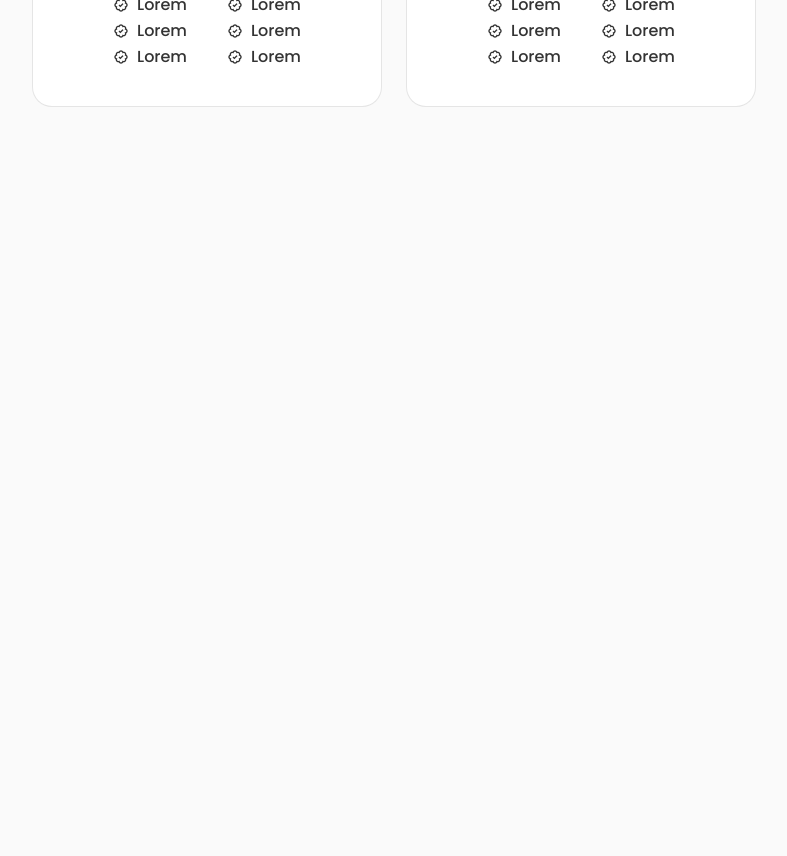
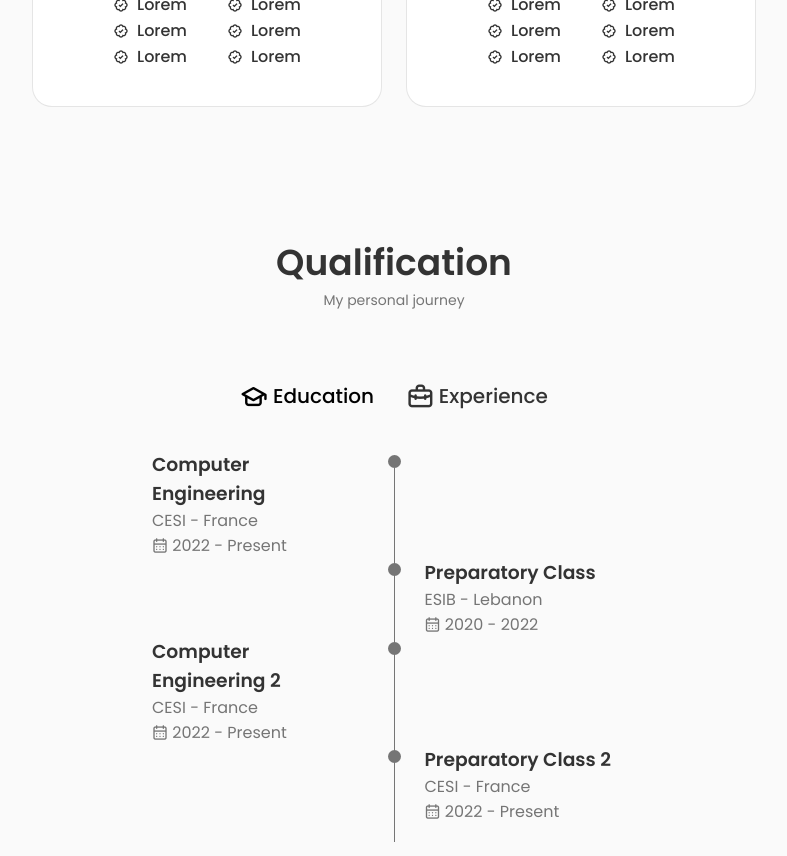
Before and after one commit to JlIlIllIlIIlIll/MyPortfolio, a React (Create React App) app: page / in a window 1280 px wide. Shown: the part 1740-2596 px from the top of the page, without its empty margins (246-1033 px from the left). Before the commit the page ends 1879 px from the top, so only its background shows below. Built offline with nearby package versions, Linux system fonts and the light colour scheme.

Commit message:
Qualification

```diff
--- a/src/App.jsx
+++ b/src/App.jsx
@@ -3,6 +3,7 @@
 import Home from './components/home/Home'
 import About from './components/about/About'
 import Skills from './components/skills/Skills'
+import Qualification from './components/qualification/Qualification'
 
 const App = () => {
   return (
@@ -12,6 +13,7 @@
         <Home />
         <About />
         <Skills />
+        <Qualification />
       </main>
     </>
   )
--- a/src/components/nav/Nav.jsx
+++ b/src/components/nav/Nav.jsx
@@ -28,8 +28,8 @@
               </li>
 
               <li className="nav__item">
-                <a href="#services" className="nav__link">
-                  <i className="uil uil-briefcase-alt nav__icon"></i> Services
+                <a href="#qualification" className="nav__link">
+                  <i className="uil uil-briefcase-alt nav__icon"></i> Qualification
                 </a>
               </li>
 
--- /dev/null
+++ b/src/components/qualification/Qualification.jsx
@@ -0,0 +1,141 @@
+import React, {useState} from 'react'
+import './qualification.css'
+
+const Qualification = () => {
+  return (
+    <section className="qualification section" id="qualification">
+        <h2 className="section__title">Qualification</h2>
+        <span className="section__subtitle">My personal journey</span>
+
+        <div className="qualification__container container">
+            <div className="qualification__tabs">
+                <div className="qualification__button button--flex qualification__active">
+                    <i className="uil uil-graduation-cap qualification__icon"></i>
+                    Education
+                </div>
+
+                <div className="qualification__button button--flex">
+                    <i className="uil uil-briefcase-alt qualification__icon"></i>
+                    Experience
+                </div>
+            </div>
+
+            <div className="qualification__sections">
+                <div className="qualification__content qualification__content-active">
+                    <div className="qualification__data">
+                        <div>
+                            <h3 className="qualification__title">Computer Engineering</h3>
+                            <span className="qualification__subtitle">CESI - France</span>
+                            <div className="qualification__calendar"><i className="uil uil-calendar-alt"></i> 2022 - Present</div>
+                        </div>
+                        <div>
+                            <span className="qualification__rounder"></span>
+                            <span className="qualification__line"></span>
+                        </div>
+                    </div>
+
+                    <div className="qualification__data">
+                        <div></div>
+
+                        <div>
+                            <span className="qualification__rounder"></span>
+                            <span className="qualification__line"></span>
+                        </div>
+
+                        <div>
+                            <h3 className="qualification__title">Preparatory Class</h3>
+                            <span className="qualification__subtitle">ESIB - Lebanon</span>
+                            <div className="qualification__calendar"><i className="uil uil-calendar-alt"></i> 2020 - 2022</div>
+                        </div>
+                    </div>
+
+                    <div className="qualification__data">
+                        <div>
+                            <h3 className="qualification__title">Computer Engineering 2</h3>
+                            <span className="qualification__subtitle">CESI - France</span>
+                            <div className="qualification__calendar"><i className="uil uil-calendar-alt"></i> 2022 - Present</div>
+                        </div>
+                        <div>
+                            <span className="qualification__rounder"></span>
+                            <span className="qualification__line"></span>
+                        </div>
+                    </div>
+
+                    <div className="qualification__data">
+                        <div></div>
+
+                        <div>
+                            <span className="qualification__rounder"></span>
+                            <span className="qualification__line"></span>
+                        </div>
+
+                        <div>
+                            <h3 className="qualification__title">Preparatory Class 2</h3>
+                            <span className="qualification__subtitle">CESI - France</span>
+                            <div className="qualification__calendar"><i className="uil uil-calendar-alt"></i> 2022 - Present</div>
+                        </div>
+                    </div>
+                </div>
+
+                <div className="qualification__content">
+                    <div className="qualification__data">
+                        <div>
+                            <h3 className="qualification__title">Computer Engineering</h3>
+                            <span className="qualification__subtitle">CESI - France</span>
+                            <div className="qualification__calendar"><i className="uil uil-calendar-alt"></i> 2022 - Present</div>
+                        </div>
+                        <div>
+                            <span className="qualification__rounder"></span>
+                            <span className="qualification__line"></span>
+                        </div>
+                    </div>
+
+                    <div className="qualification__data">
+                        <div></div>
+
+                        <div>
+                            <span className="qualification__rounder"></span>
+                            <span className="qualification__line"></span>
+                        </div>
+
+                        <div>
+                            <h3 className="qualification__title">Preparatory Class</h3>
+                            <span className="qualification__subtitle">ESIB - Lebanon</span>
+                            <div className="qualification__calendar"><i className="uil uil-calendar-alt"></i> 2020 - 2022</div>
+                        </div>
+                    </div>
+
+                    <div className="qualification__data">
+                        <div>
+                            <h3 className="qualification__title">Computer Engineering 2</h3>
+                            <span className="qualification__subtitle">CESI - France</span>
+                            <div className="qualification__calendar"><i className="uil uil-calendar-alt"></i> 2022 - Present</div>
+                        </div>
+                        <div>
+                            <span className="qualification__rounder"></span>
+                            <span className="qualification__line"></span>
+                        </div>
+                    </div>
+
+                    <div className="qualification__data">
+                        <div></div>
+
+                        <div>
+                            <span className="qualification__rounder"></span>
+                            <span className="qualification__line"></span>
+                        </div>
+
+                        <div>
+                            <h3 className="qualification__title">Preparatory Class 2</h3>
+                            <span className="qualification__subtitle">CESI - France</span>
+                            <div className="qualification__calendar"><i className="uil uil-calendar-alt"></i> 2022 - Present</div>
+                        </div>
+                    </div>
+                </div>
+            </div>
+        </div>
+    </section>
+  )
+}
+
+export default Qualification
--- /dev/null
+++ b/src/components/qualification/qualification.css
@@ -0,0 +1,82 @@
+.qualification__container {
+    max-width: 768px;
+}
+
+.qualification__tabs {
+    display: flex;
+    justify-content: center;
+    margin-bottom: var(--mb-2);
+}
+
+.qualification__button {
+    font-size: var(--h3-font-size);
+    font-weight: var(--font-medium);
+    color: var(--title-color);
+    margin: 0 var(--mb-1);
+    cursor: pointer;
+}
+
+.qualification__button:hover {
+    color: var(--title-color-dark);
+}
+
+.qualification__icon {
+    font-size: 1.8rem;
+    margin-right: var(--mb-0-25);
+}
+
+.qualification__active {
+    color: var(--title-color-dark);
+}
+
+.qualification__sections {
+    display: grid;
+    grid-template-columns: 0.5fr;
+    justify-content: center;
+}
+
+.qualification__content {
+    display: none;
+}
+
+.qualification__content-active {
+    display: block;
+}
+
+.qualification__data  {
+    display: grid;
+    grid-template-columns: 1fr max-content 1fr;
+    column-gap: 1.5rem;
+}
+
+.qualifacition__title {
+    font-size: var(normal-font-size);
+    font-weight: var(--font-medium);
+}
+
+.qualifaction__subtitle {
+    display: inline-block;
+    font-size: var(--small-font-size);
+    margin-bottom: var(--mb-1);
+
+}
+
+.qualification__calender {
+    font-size: var(--small-font-size);
+}
+
+.qualification__rounder {
+    display: inline-block;
+    width: 13px;
+    height: 13px;
+    background-color: var(--text-color);
+    border-radius: 50%;
+}
+
+.qualification__line {
+    display: block;
+    width: 1px;
+    height: 100%;
+    background-color: var(--text-color);
+    transform: translate(6px, -7px);
+}
```
Also changed, not shown: src/components/experience/Experience.jsx (deleted, +0 -10 lines), src/components/header/Header.jsx (deleted, +0 -11 lines), src/components/services/Services.jsx (deleted, +0 -10 lines), src/components/testimonials/Testimonials.jsx (deleted, +0 -10 lines), src/components/experience/experience.css (deleted), src/components/header/header.css (deleted), src/components/services/services.css (deleted), src/components/testimonials/testimonials.css (deleted).
